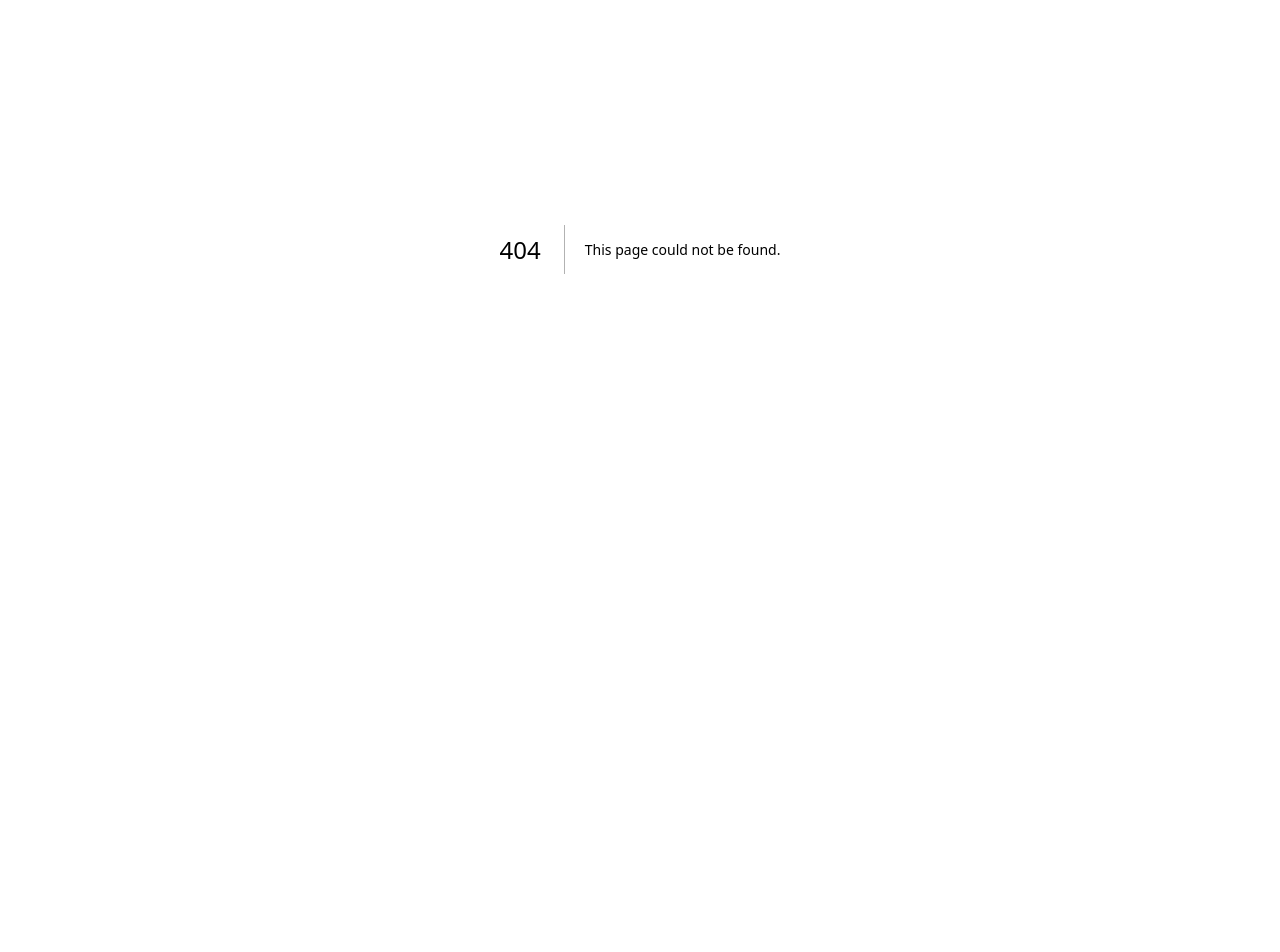
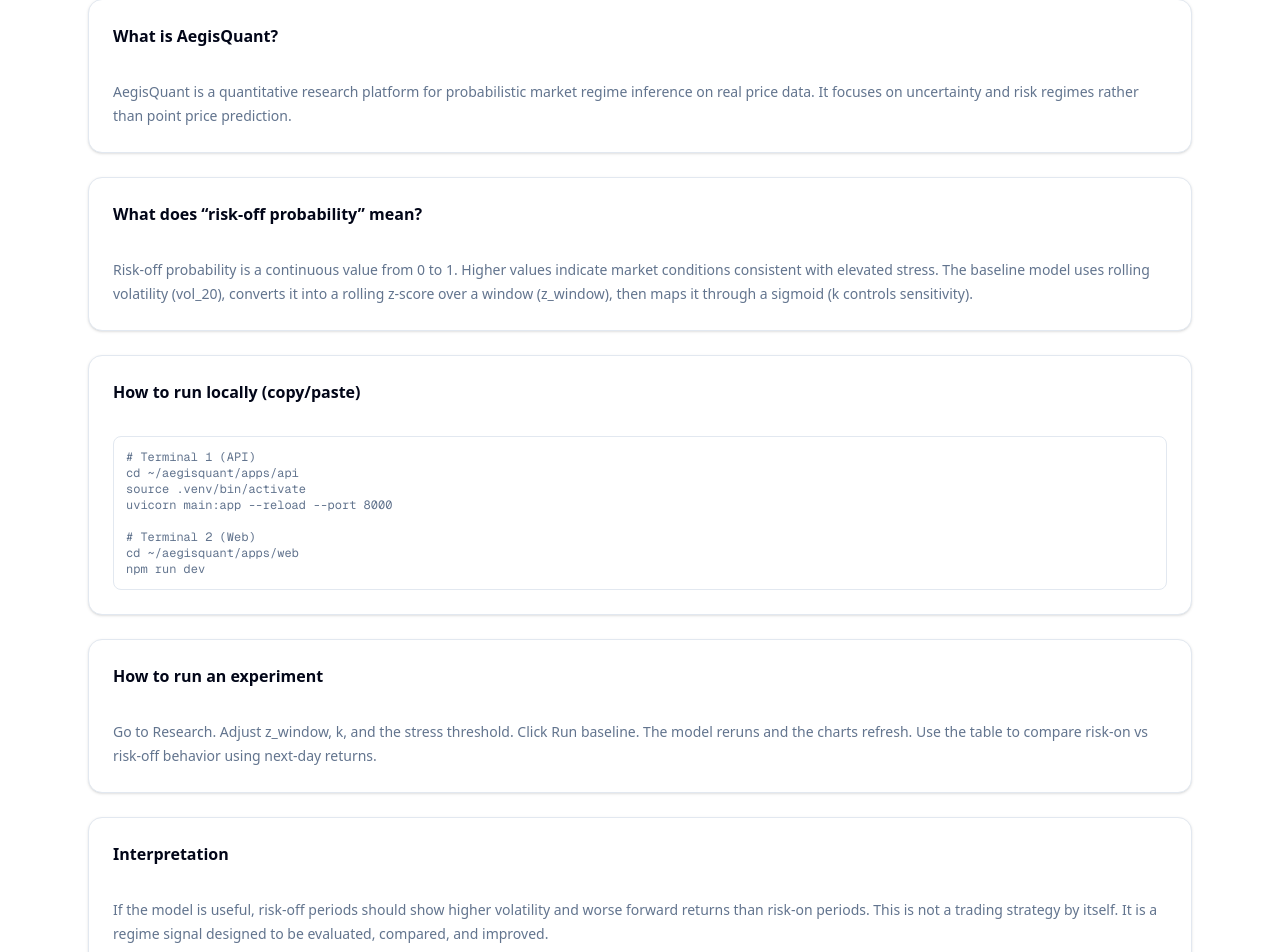
Before and after one commit to BigBallBaller/aegisquant, a Next.js app in the folder apps/web/: page /docs in a window 1280 px wide. Before the commit this address had no page. Shown: the part 212-1164 px from the top of the page. Before the commit the page ends 861 px from the top, so only its background shows below. Built offline with nearby package versions, Linux system fonts and the light colour scheme.

Commit message:
Add docs page for interpretation and local usage

```diff
--- /dev/null
+++ b/apps/web/app/docs/page.tsx
@@ -0,0 +1,74 @@
+import { PageShell } from "@/components/page-shell"
+import { Card, CardContent, CardHeader, CardTitle } from "@/components/ui/card"
+import { Badge } from "@/components/ui/badge"
+
+export default function DocsPage() {
+  return (
+    <PageShell
+      title="Docs"
+      badge={<Badge variant="secondary">How to use AegisQuant</Badge>}
+      subtitle="A quick guide to what you are looking at, what the signal means, and how to run experiments locally."
+    >
+      <div className="grid gap-6">
+        <Card>
+          <CardHeader>
+            <CardTitle className="text-base">What is AegisQuant?</CardTitle>
+          </CardHeader>
+          <CardContent className="text-sm text-muted-foreground leading-6">
+            AegisQuant is a quantitative research platform for probabilistic market regime inference on real price data.
+            It focuses on uncertainty and risk regimes rather than point price prediction.
+          </CardContent>
+        </Card>
+
+        <Card>
+          <CardHeader>
+            <CardTitle className="text-base">What does “risk-off probability” mean?</CardTitle>
+          </CardHeader>
+          <CardContent className="text-sm text-muted-foreground leading-6">
+            Risk-off probability is a continuous value from 0 to 1. Higher values indicate market conditions consistent with
+            elevated stress. The baseline model uses rolling volatility (vol_20), converts it into a rolling z-score over a
+            window (z_window), then maps it through a sigmoid (k controls sensitivity).
+          </CardContent>
+        </Card>
+
+        <Card>
+          <CardHeader>
+            <CardTitle className="text-base">How to run locally (copy/paste)</CardTitle>
+          </CardHeader>
+          <CardContent className="text-sm text-muted-foreground leading-6">
+            <div className="font-mono text-xs whitespace-pre-wrap rounded-md border p-3 bg-background">
+{`# Terminal 1 (API)
+cd ~/aegisquant/apps/api
+source .venv/bin/activate
+uvicorn main:app --reload --port 8000
+
+# Terminal 2 (Web)
+cd ~/aegisquant/apps/web
+npm run dev`}
+            </div>
+          </CardContent>
+        </Card>
+
+        <Card>
+          <CardHeader>
+            <CardTitle className="text-base">How to run an experiment</CardTitle>
+          </CardHeader>
+          <CardContent className="text-sm text-muted-foreground leading-6">
+            Go to Research. Adjust z_window, k, and the stress threshold. Click Run baseline. The model reruns and the charts
+            refresh. Use the table to compare risk-on vs risk-off behavior using next-day returns.
+          </CardContent>
+        </Card>
+
+        <Card>
+          <CardHeader>
+            <CardTitle className="text-base">Interpretation</CardTitle>
+          </CardHeader>
+          <CardContent className="text-sm text-muted-foreground leading-6">
+            If the model is useful, risk-off periods should show higher volatility and worse forward returns than risk-on periods.
+            This is not a trading strategy by itself. It is a regime signal designed to be evaluated, compared, and improved.
+          </CardContent>
+        </Card>
+      </div>
+    </PageShell>
+  )
+}
```
